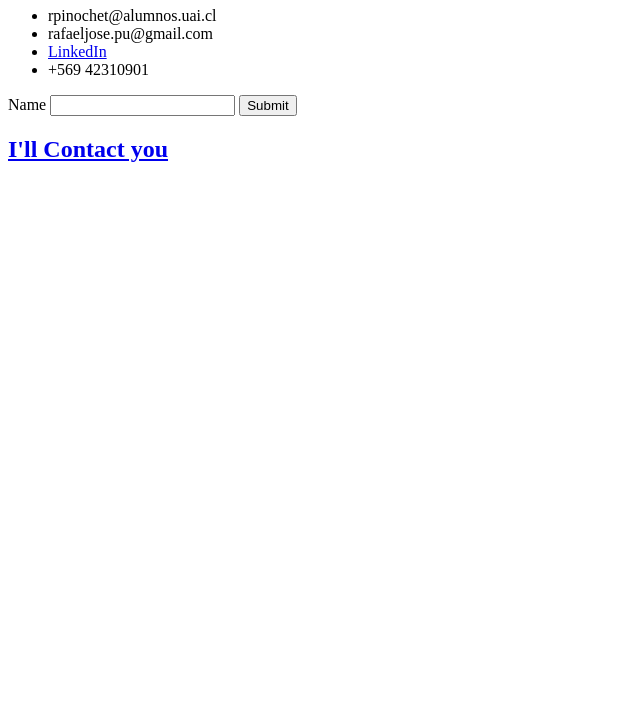
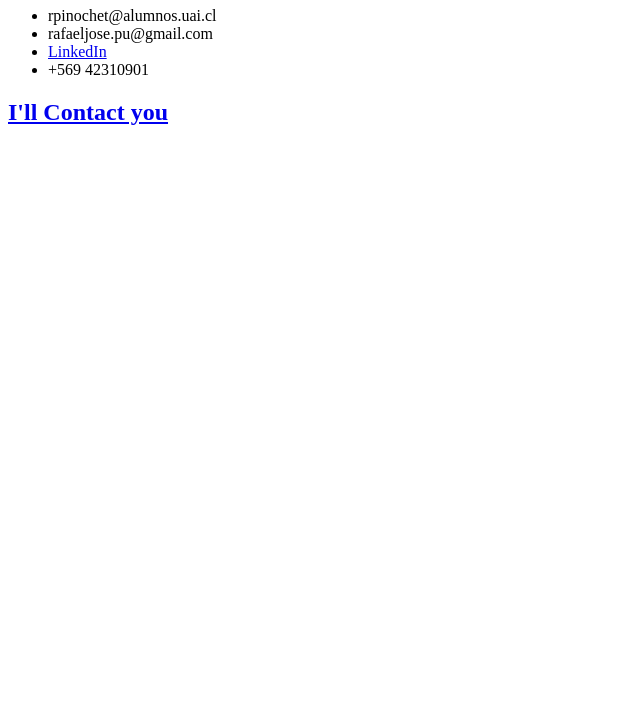
Before and after one commit to rafapinochet/cv, a plain HTML site: page contact.html in a window 1280 px wide. Shown: the part 73-800 px from the top of the page, without its empty margins (0-640 px from the left). Drawn offline with Linux system fonts and the light colour scheme.

Commit message:
Add files via upload

```diff
--- a/contact.html
+++ b/contact.html
@@ -14,12 +14,6 @@
   </ul>
   </p>
 
-  <form class="" action="index.html" method="post">
-    <label for="Name"> Name </label>
-    <input type="text" name="" value="">
-    <input type="submit" name="">
-
-  </form>
 </head>
 
 <body>
```
